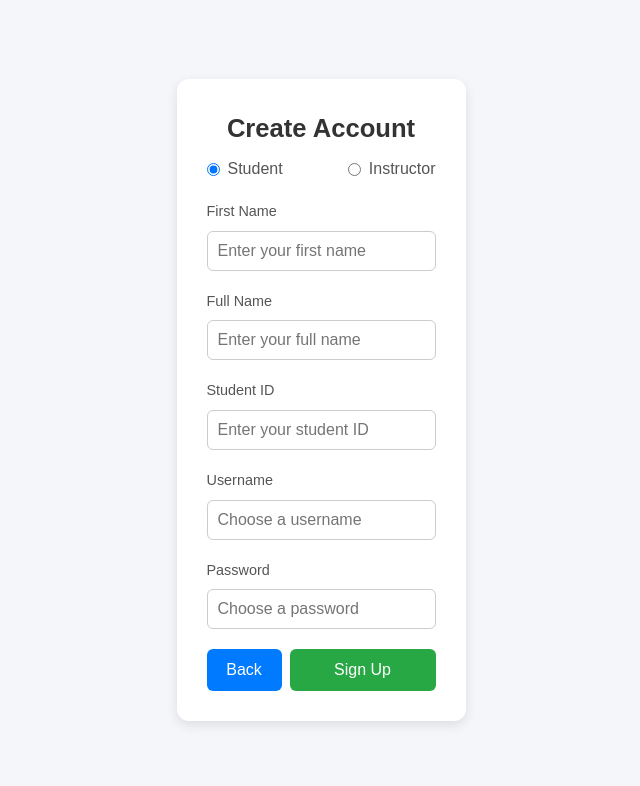
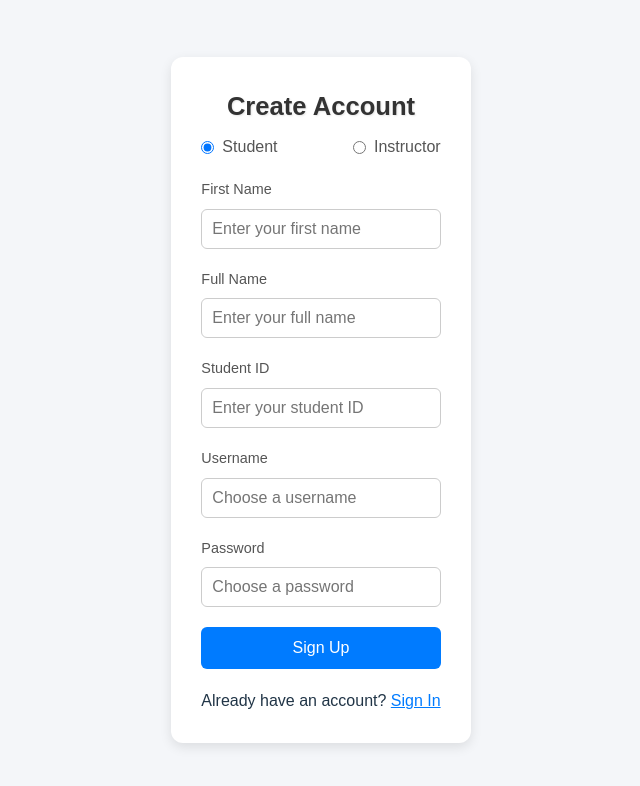
Before and after one commit to SOEN341-F24-CodeBusters/PeerAssessmentSystem, a React (Vite) app in the folder CodebustersPAS-ClientApp/: page /signup in a window 1280 px wide. Shown: the top 786 px of the page, without its empty margins (319-959 px from the left). Built offline with nearby package versions, Linux system fonts and the light colour scheme.

Commit message:
Updated the Create Account page (frontend)

```diff
--- a/CodebustersPAS-ClientApp/src/pages/CreateAccountPage.css
+++ b/CodebustersPAS-ClientApp/src/pages/CreateAccountPage.css
@@ -2,8 +2,10 @@
     display: flex;
     justify-content: center;
     align-items: center;
-    height: 100vh;
+    min-height: 100vh;
+    padding: 20px;
     background-color: #f4f6f9;
+    overflow-y: auto;
   }
 
   .create-account-card {
@@ -14,12 +16,15 @@
     max-width: 400px;
     width: 100%;
     text-align: center;
+    max-height: 90vh;
+    overflow-y: auto;
   }
 
   h2 {
     margin-bottom: 10px;
     font-size: 1.6rem;
     color: #333;
+    text-shadow: 1px 1px 2px rgba(0, 0, 0, 0.1);
   }
 
   .form-group {
@@ -74,28 +79,6 @@
   .sign-up-btn {
     width: 100%;
     padding: 12px;
-    background-color: #28a745;
-    color: white;
-    border: none;
-    border-radius: 6px;
-    font-size: 1rem;
-    cursor: pointer;
-    transition: background-color 0.3s ease;
-    margin-left: 8px;
-  }
-
-  .sign-up-btn:hover {
-    background-color: #218838;
-  }
-
-  .button-group {
-    display: flex;
-    justify-content: space-between;
-  }
-
-  .back-btn {
-    width: 48%;
-    padding: 12px;
     background-color: #007bff;
     color: white;
     border: none;
@@ -105,6 +88,30 @@
     transition: background-color 0.3s ease;
   }
 
-  .back-btn:hover {
+  .sign-up-btn:hover {
     background-color: #0056b3;
   }
+
+  .button-group {
+    display: flex;
+    justify-content: space-between;
+  }
+
+  .already-account {
+    margin-top: 20px;
+    text-align: center;
+  }
+
+  .sign-in-link {
+    background: none;
+    border: none;
+    color: #007bff;
+    font-size: 1rem;
+    cursor: pointer;
+    padding: 0;
+    text-decoration: underline;
+  }
+
+  .sign-in-link:hover {
+    color: #0056b3;
+  }
--- a/CodebustersPAS-ClientApp/src/pages/CreateAccountPage.tsx
+++ b/CodebustersPAS-ClientApp/src/pages/CreateAccountPage.tsx
@@ -113,13 +113,12 @@ const CreateAccount: React.FC = () => {
             />
           </div>
 
-          <div className="button-group">
-            <button type="button" className="back-btn" onClick={() => navigate('/')}>
-              Back
-            </button>
           <button type="submit" className="sign-up-btn">Sign Up</button>
-          </div>
         </form>
+        <div className="already-account">
+          <span>Already have an account? </span>
+          <button onClick={() => navigate('/')} className="sign-in-link">Sign In</button>
+        </div>
       </div>
     </div>
   );
```
